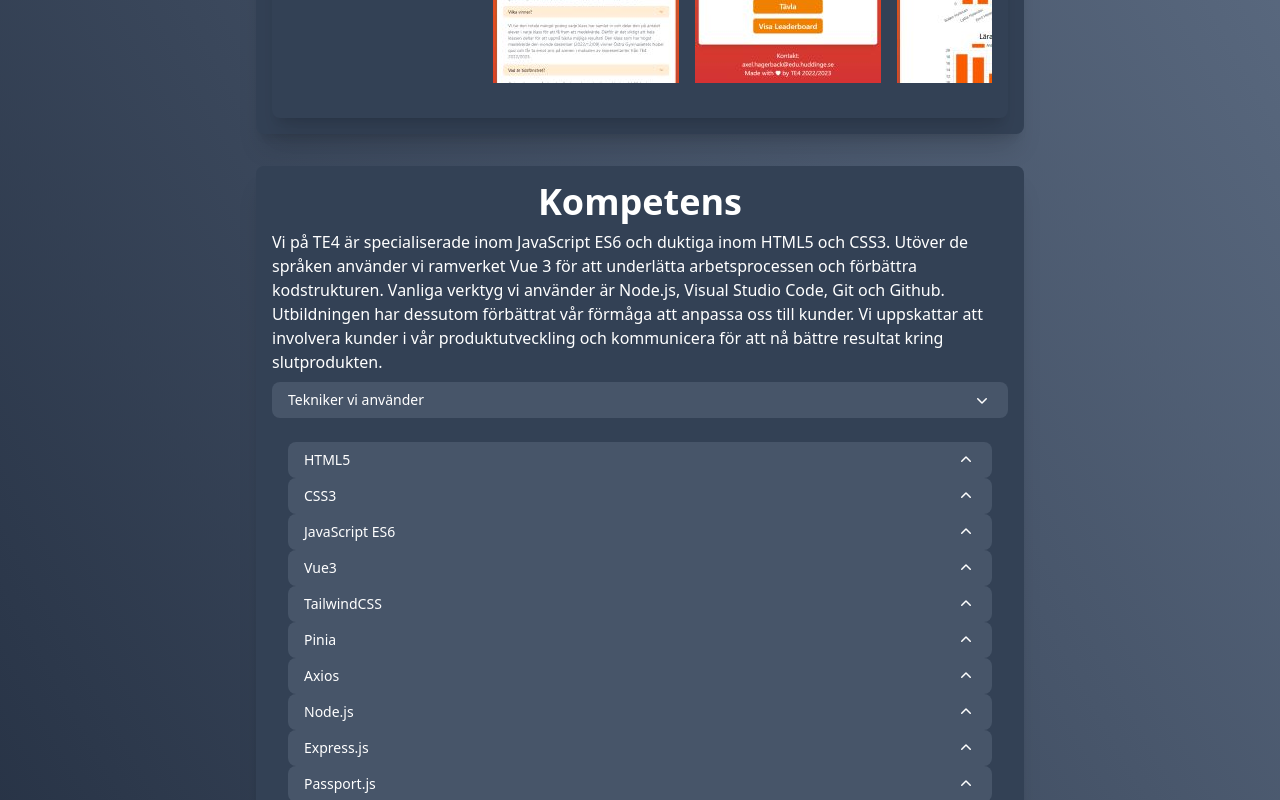
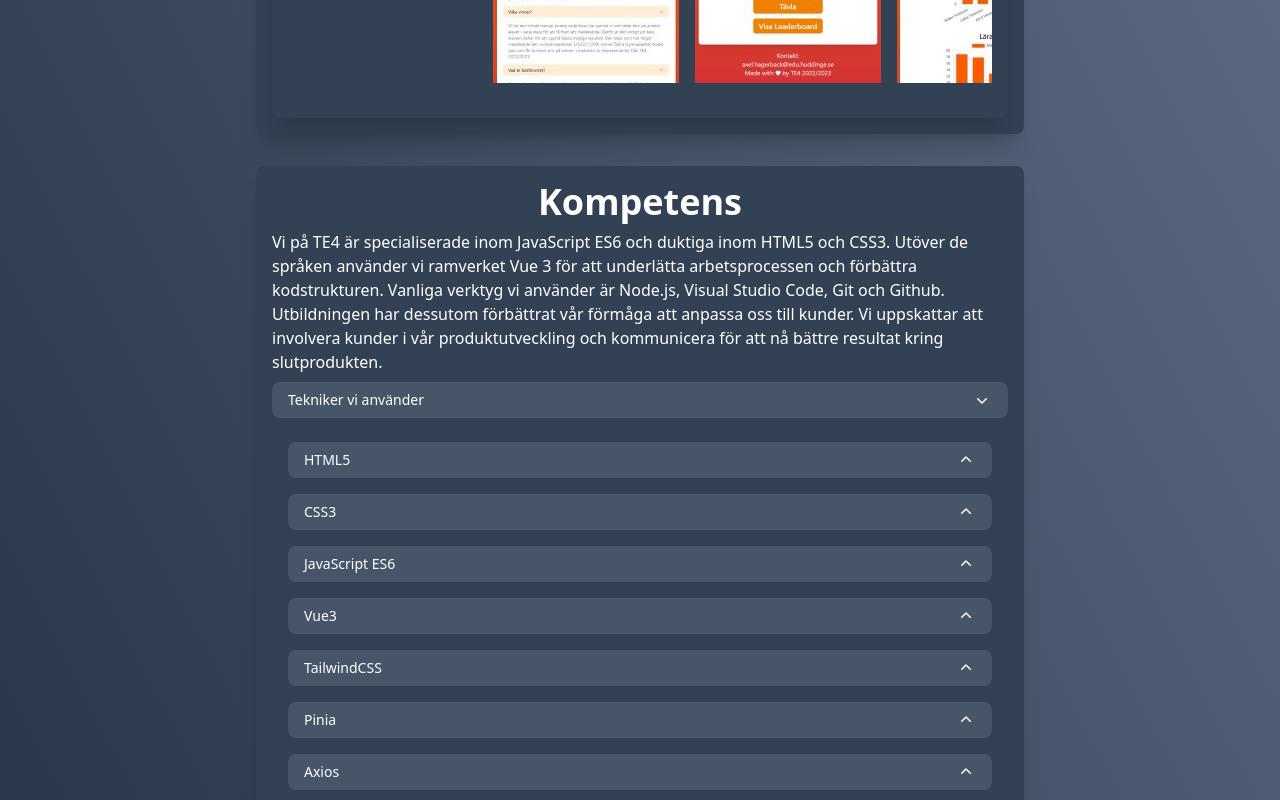
Before and after one commit to williampettersson/flow230120, a Vue app: page / in a window 1280 px wide. Both pictures are taken after a click on the button "Tekniker vi använder". Shown: the part 776-1576 px from the top of the page. Built offline with nearby package versions, Linux system fonts and the light colour scheme.

Commit message:
style changes to disclosure component

```diff
--- a/src/components/DisclosureComponent.vue
+++ b/src/components/DisclosureComponent.vue
@@ -13,6 +13,7 @@ export default {
 </script>
 
 <template>
+  <div class="mb-4">
     <Disclosure v-slot="{ open }">
       <DisclosureButton
         class="flex w-full justify-between rounded-lg bg-slate-600 px-4 py-2 text-left text-sm font-medium hover:bg-slate-400"
@@ -23,6 +24,7 @@ export default {
           class="h-5 w-5"
         />
       </DisclosureButton>
-    <DisclosurePanel>{{ description }}</DisclosurePanel>
+      <DisclosurePanel class="mx-4 pt-2">{{ description }}</DisclosurePanel>
     </Disclosure>
+  </div>
 </template>
```
Lines whose indentation alone changed are shown as unchanged.
